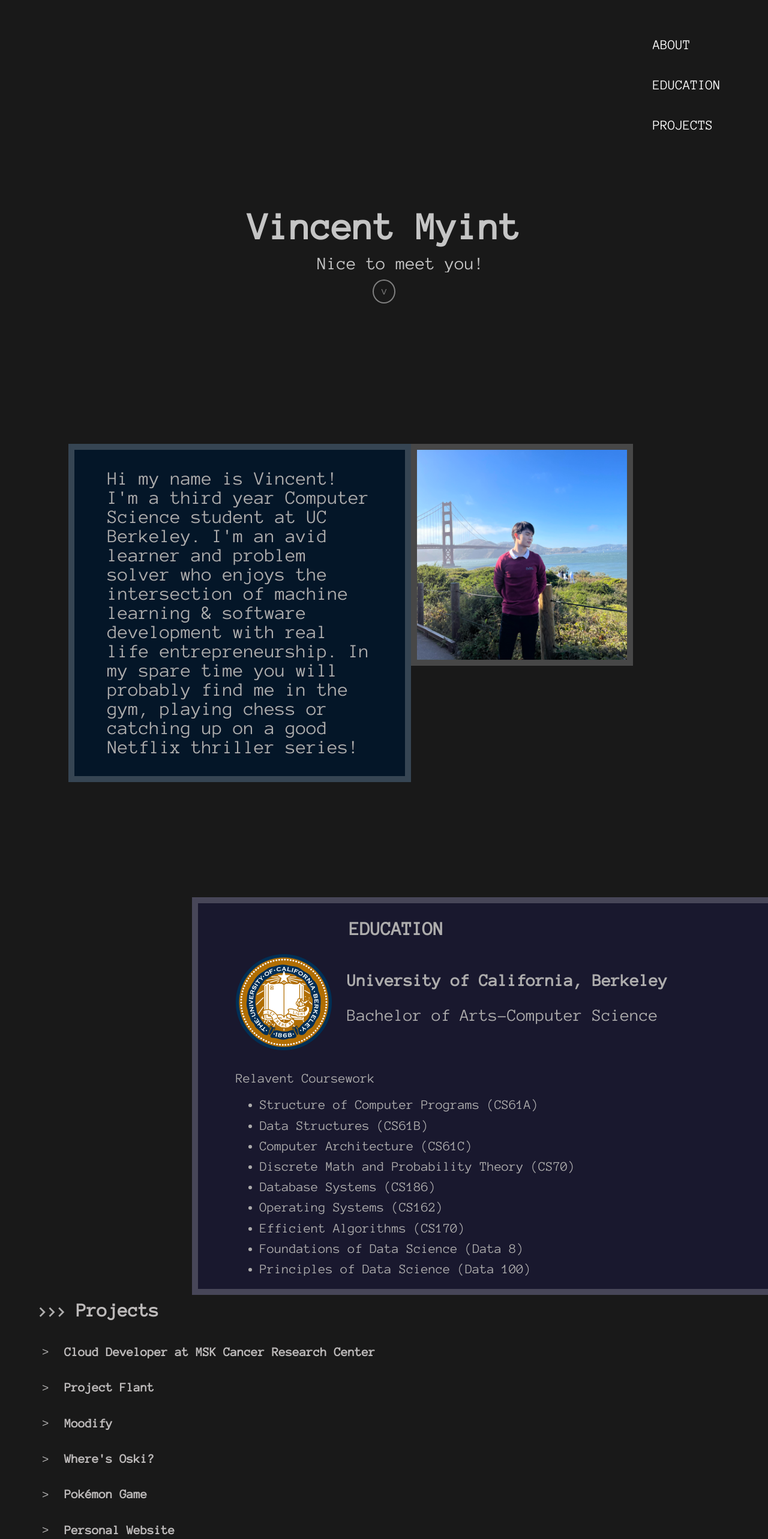
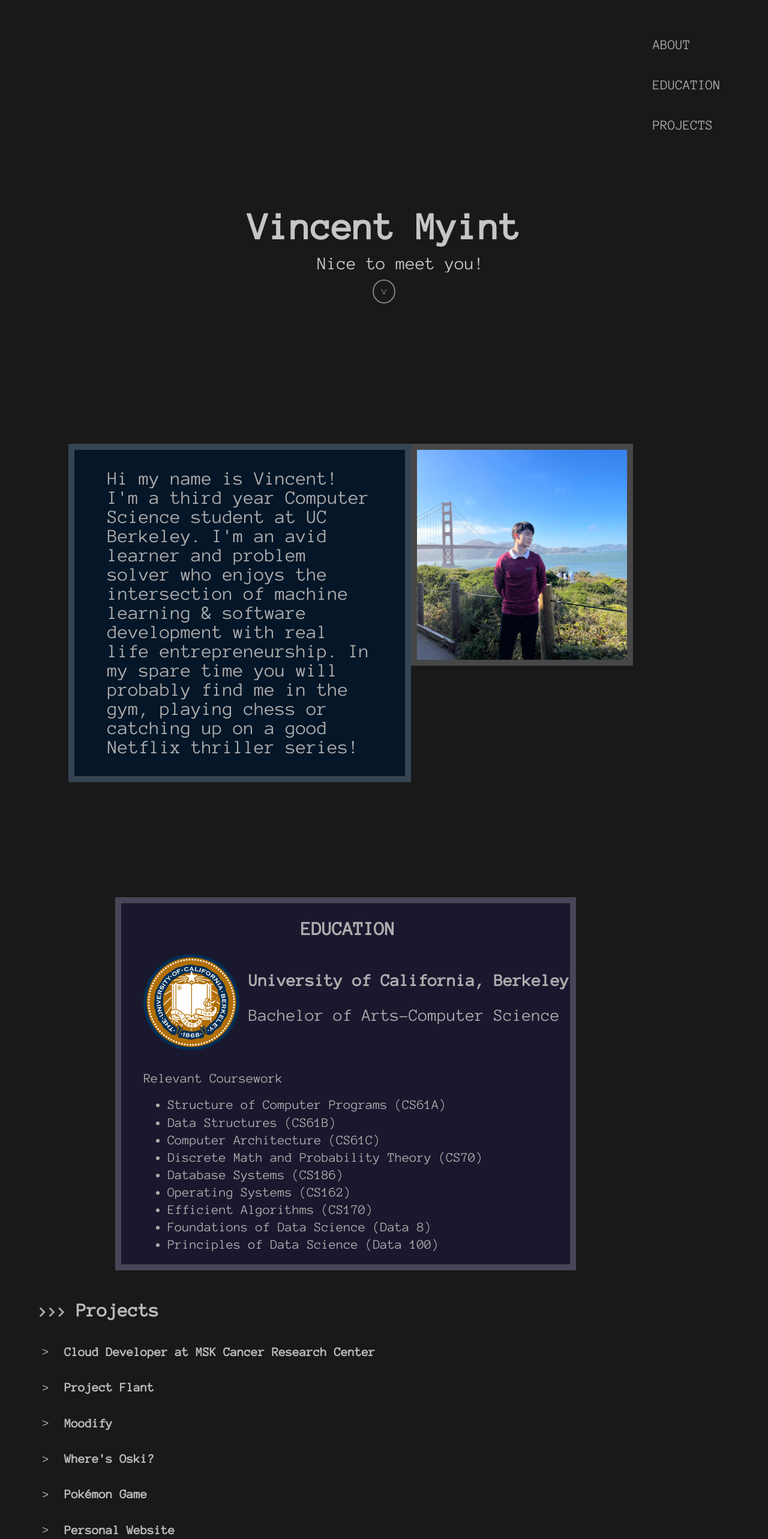
Before and after one commit to VincentVinni/my-website, a React (Create React App) app in the folder my-react-app/: page / in a window 1280 px wide. Shown: the top 2566 px of the page at 60% size. Built offline with nearby package versions, Linux system fonts and the light colour scheme.

Commit message:
added project description changes

```diff
--- a/my-react-app/src/Componenets/education.js
+++ b/my-react-app/src/Componenets/education.js
@@ -18,7 +18,7 @@ const EDUCATION = () => {
             </div>
 
             <div class="coursework-stack">
-                <p>Relavent Coursework</p>
+                <p>Relevant Coursework</p>
                 <ul>
                     <li>Structure of Computer Programs (CS61A)</li>
                     <li>Data Structures (CS61B)</li>
--- a/my-react-app/src/Componenets/projects.js
+++ b/my-react-app/src/Componenets/projects.js
@@ -78,7 +78,7 @@ const PROJECTS = () => {
 
                 {isVisibleOne && (
                     <div className="project-one-info info">
-                        <p>Description: Working to <b>reduce latency</b> and achieve <b>serverless infastructure</b> with MSK's blood cells and bone marrow tiling tools</p>
+                        <p><b>Description:</b> Deployed MSK's blood cells and bone marrow web tiling tool to <b>AWS Amplify</b>. Working to achieve <b>serverless infastructure</b>. <b>Reduced tiling latency by 80%</b>.</p>
                         <p><b>Technologies used:</b> Java, AWS Amplify, AWS Fargate, Docker</p>
                     </div>
                 )}
@@ -90,7 +90,7 @@ const PROJECTS = () => {
 
                 {isVisibleTwo && (
                     <div className="project-two-info info">
-                        <p>Description: Working to <b>reduce cloud computing</b> costs by utilizing <b>AWS EC2 spot instance</b> purchases backed by machine learning algorithms</p>
+                        <p><b>Description:</b> Working to <b>reduce cloud computing</b> costs by utilizing <b>AWS EC2 spot instance</b> purchases backed by machine learning algorithms. <b>Reduced average costs by 70%</b>.</p>
                         <p><b>Technologies used:</b> Java, Spring Boot, AWS</p>
                     </div>
                 )}
@@ -103,7 +103,7 @@ const PROJECTS = () => {
 
                 {isVisibleThree && (
                     <div className="project-three-info info">
-                        <p>Description: A <b>web application</b> that uses <b>AI/ML</b> to analyze the lyrical meaning of songs backed by emotional context through Speech Prosody and Emotional Sentiment Analysis</p>
+                        <p><b>Description:</b> A <b>web application</b> that uses <b>AI</b> with <b>OpenAI and HumeAI</b> to analyze the lyrical meaning of songs backed by emotional context through Speech Prosody and Emotional Sentiment Analysis</p>
                         <p><b>Technologies used:</b> ReactJS, NodeJS, MongoDB, Auth0, HumeAI</p>
                     </div>
                 )}
@@ -115,7 +115,7 @@ const PROJECTS = () => {
 
                 {isVisibleFour && (
                     <div className="project-four-info info">
-                        <p>Description: An interactive <b>mobile application</b> with rewards, leaderboard, and live feed and map for Berkeley students to track Berkeley's mascot, Oski, by uploading a picture </p>
+                        <p><b>Description:</b> A <b>React Native</b> powered <b>mobile application</b> with rewards, leaderboard, and live feed to gamify finding Berkeley's mascot, Oski, by uploading a picture. Utilized <b>React Native Maps</b> to integrate a live map of Oski sightings and <b>Firebase</b> for managing <b>user authentication</b> and <b>database management</b>.</p>
                         <p><b>Technologies used:</b> React Native, Flask, Firebase</p>
                     </div>
                 )}
@@ -128,7 +128,7 @@ const PROJECTS = () => {
 
                 {isVisibleFive && (
                     <div className="project-five-info info">
-                        <p>Description: Recreation of the classic Pokémon game with <b>pseudorandom world generation</b>, customized sprite movement, gameplay mechanics and seeking enemies!</p>
+                        <p><b>Description:</b> Recreation of the classic Pokémon game with <b>pseudorandom world generation</b> using a <b>graph based implementation</b>. Utilized <b>OOP</b> to customize sprite movement, gameplay mechanics and leveraged <b>Dijkstra's Algorithm</b> for seeking enemies!</p>
                         <p><b>Technologies used:</b> Java</p>
                     </div>
                 )}
@@ -140,7 +140,7 @@ const PROJECTS = () => {
 
                 {isVisibleSix && (
                     <div className="project-six-info">
-                        <p>Description: The website you are viewing right now!</p>
+                        <p><b>Description:</b> The website you are viewing right now! Made with <b>ReactJS</b> :D</p>
                         <p><b>Technologies used:</b> ReactJS, JSX, CSS</p>
                     </div>
                 )}
@@ -158,7 +158,7 @@ const PROJECTS = () => {
 
                 {isVisibleSeven && (
                     <div className="project-six-info info">
-                        <p>Description: Built and trained a <b>logistic regression classifier</b> to determine whether emails are spam or not spam</p>
+                        <p><b>Description:</b> Built and trained a <b>logistic regression classifier</b> to determine whether emails are spam or not spam. Received a <b>90% test accuracy</b>.</p>
                         <p><b>Technologies used:</b> Pandas, Numpy, Scikit-learn</p>
                     </div>
                 )}
--- a/my-react-app/src/Styles/app.css
+++ b/my-react-app/src/Styles/app.css
@@ -84,8 +84,8 @@ body{
 
 #body-education {
   position: absolute;
-  width: 100%;
-  left: 25%;
+  width: 60%;
+  left: 15%;
   margin-top: 10%;
   padding-top: 5%;
   transition: transform 0.3s ease;
--- a/my-react-app/src/Styles/education.css
+++ b/my-react-app/src/Styles/education.css
@@ -4,7 +4,7 @@
     background-color: #19182E;
     color: rgb(174, 173, 173);
     border: 10px solid rgba(255, 255, 255, 0.2);
-    width: 200%;
+    width: 100%;
 }
 
 .school-wrapper {
@@ -35,6 +35,6 @@
 
 .education-title {
     position: relative;
-    left: 20%;
+    left: 40%;
     font-size: 200%;
 }
--- a/my-react-app/src/Styles/navbar.css
+++ b/my-react-app/src/Styles/navbar.css
@@ -13,7 +13,7 @@
       to right,
       #54b3d6,
       #54b3d6 50%,
-      #fff 50%
+      rgb(174, 173, 173) 50%
     );
     background-size: 200% 100%;
     background-position: -100%;
--- a/my-react-app/src/Styles/projects.css
+++ b/my-react-app/src/Styles/projects.css
@@ -1,5 +1,5 @@
 .main-project-wrapper {
-    width: 300%;
+    width: 100%;
     font-size: 120%;
     color: rgb(174, 173, 173);
 }
```
Also changed, not shown: 2 other files (tests, documents, lock files or other folders).
